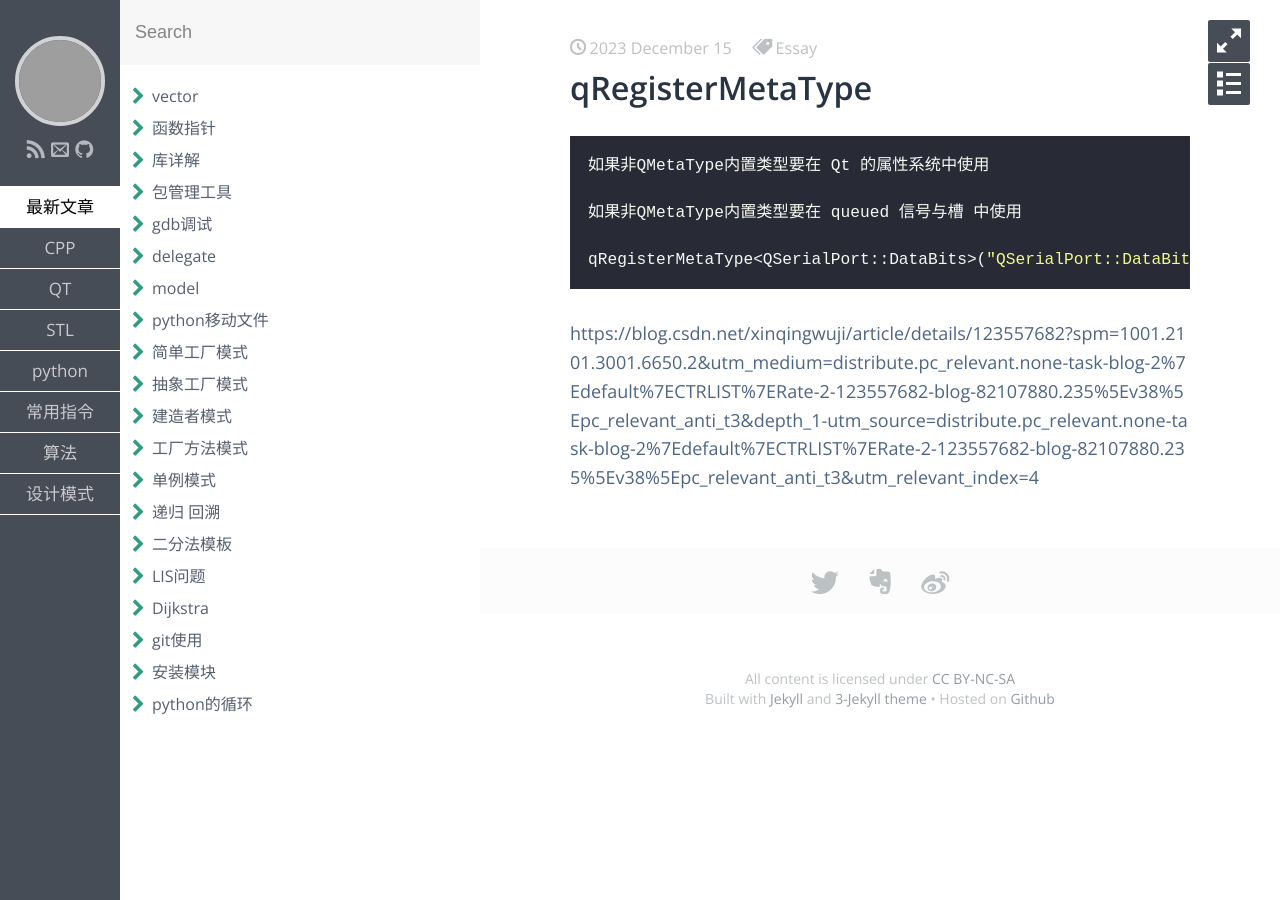
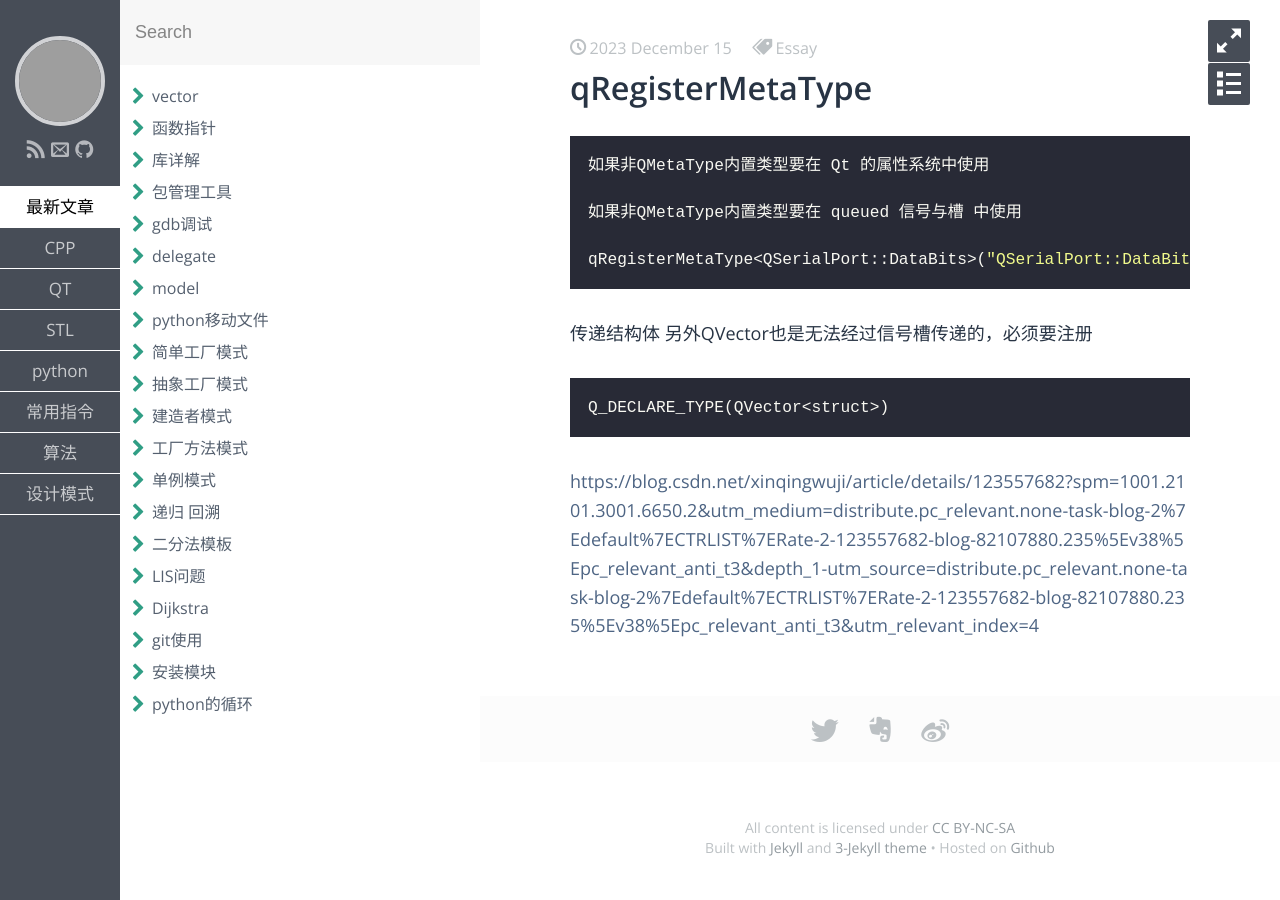
Before and after one commit to aliangaaa/aliangaaa.github.io, a Jekyll site: the page built from _posts/QT/2023-12-15-qRegisterMetaType.md, in a window 1280 px wide. Built offline with Jekyll 4.4.1, drawn with Linux system fonts in a browser that asks for light colours; some web fonts are replaced; grey boxes are pictures that could not be loaded.

Commit message:
Update 2023-12-15-qRegisterMetaType.md

````diff
--- a/_posts/QT/2023-12-15-qRegisterMetaType.md
+++ b/_posts/QT/2023-12-15-qRegisterMetaType.md
@@ -14,5 +14,10 @@ description:
 
 qRegisterMetaType<QSerialPort::DataBits>("QSerialPort::DataBits");
 ```
+传递结构体
+另外QVector也是无法经过信号槽传递的，必须要注册
+```
+Q_DECLARE_TYPE(QVector<struct>)
+```
 
 <https://blog.csdn.net/xinqingwuji/article/details/123557682?spm=1001.2101.3001.6650.2&utm_medium=distribute.pc_relevant.none-task-blog-2%7Edefault%7ECTRLIST%7ERate-2-123557682-blog-82107880.235%5Ev38%5Epc_relevant_anti_t3&depth_1-utm_source=distribute.pc_relevant.none-task-blog-2%7Edefault%7ECTRLIST%7ERate-2-123557682-blog-82107880.235%5Ev38%5Epc_relevant_anti_t3&utm_relevant_index=4>
````
